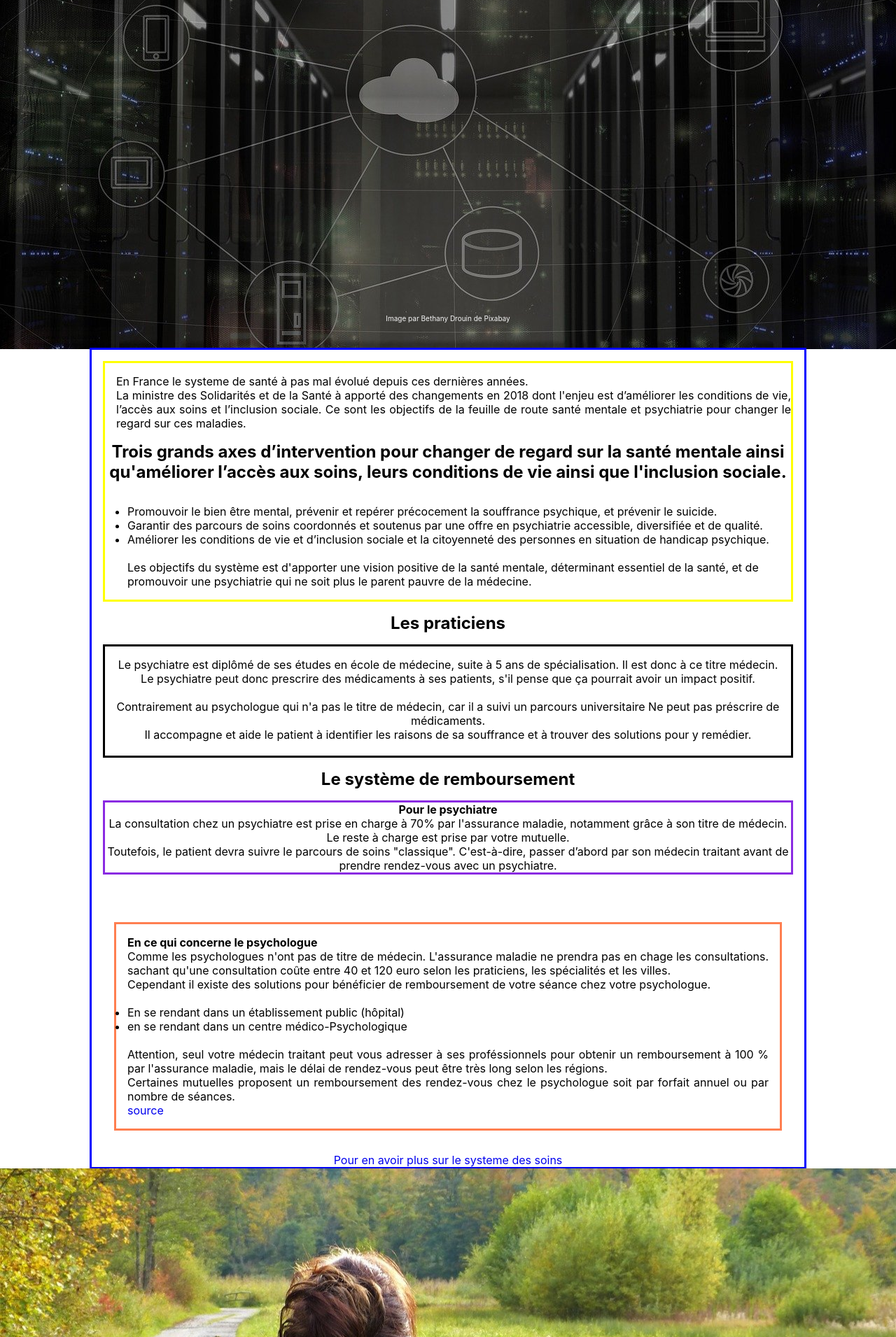
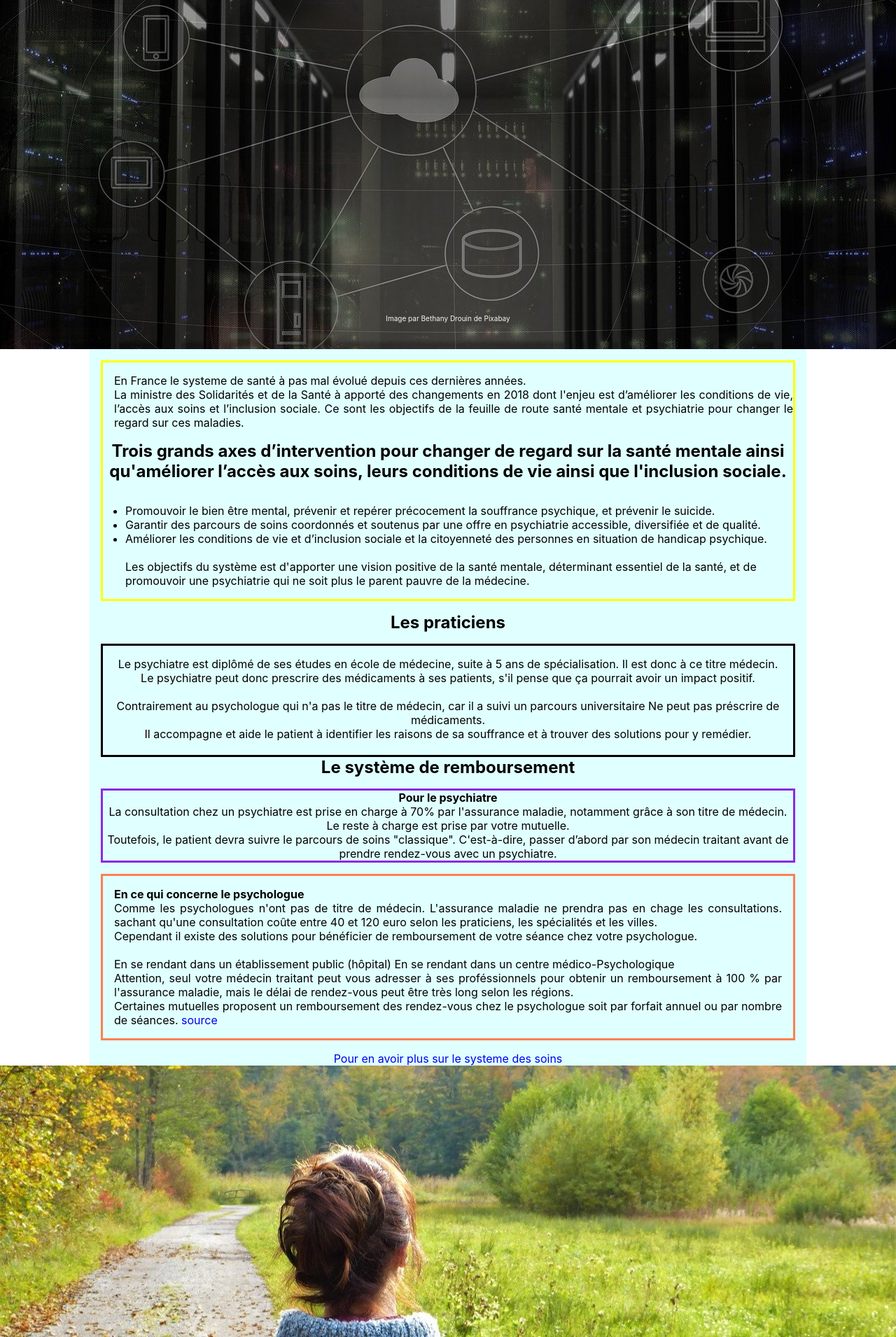
Before and after one commit to FranciscoKevin/Badmood, a PHP site: page /page_infoSysteme.php in a window 1280 px wide. Shown: the part 81-1992 px from the top of the page at 70% size. Run offline with PHP 8.4, Linux system fonts and the light colour scheme; some libraries are stand-ins or nearby versions.

Commit message:
Css systeme

```diff
--- a/infoSysteme.css
+++ b/infoSysteme.css
@@ -51,12 +51,13 @@ body {
 /* box contenu */
 .littleBody {
     display: inline-block;
+    background-color: lightcyan;
+    box-shadow: black;
     flex-direction: column;
     justify-content: center;
     align-items: center;
     width: 80%;
-    margin: -0.1em;
-    border: solid blue;
+    margin: 0em;
 }
 
 .introductionSysteme {
@@ -93,6 +94,7 @@ body {
 .diffPro {
     padding-top: 1em;
     margin: 1em;
+    margin-bottom: 0em;
     border: solid;
 }
 
@@ -104,7 +106,7 @@ body {
 .psychoRemb {
     text-align: justify;
     padding: 1em;
-    margin: 2em;
+    margin: 1em;
     border: solid coral;
 }
 
--- a/page_enfant.php
+++ b/page_enfant.php
@@ -59,7 +59,7 @@
                         gyroscope; picture-in-picture" allowfullscreen>
                         </iframe>
                         </div>
-                        <div class="videoText">
+                        <div class="videoText"><br>
                             <p>Vous pouvez retrouver des témoignages de personne souffrantes de troubles ou de
                                 leurs entourages <a href="https://fondationdouglas.qc.ca/temoignage/"><b>ici</b></a>.</p>
                         </div>
--- a/page_infoSysteme.php
+++ b/page_infoSysteme.php
@@ -67,7 +67,6 @@
                         rendez-vous avec un psychiatre.
                     </p>
             </div>
-            <br>
             <div class="psychoRemb">
                 <h4>En ce qui concerne le psychologue</h4>
                 <p>
@@ -78,17 +77,16 @@
                     <br>
                     Cependant il existe des solutions pour bénéficier de remboursement
                     de votre séance chez votre psychologue.<br><br>
-                    <ul>
-                        <li>En se rendant dans un établissement public (hôpital)</li>
-                        <li>en se rendant dans un centre médico-Psychologique</li>
-                    </ul><br>
+
+                    En se rendant dans un établissement public (hôpital)
+                    En se rendant dans un centre médico-Psychologique
+                    <br>
                     Attention, seul votre médecin traitant peut vous adresser à ses proféssionnels
                     pour obtenir un remboursement à 100 % par l'assurance maladie, mais le délai
                     de rendez-vous peut être très long selon les régions.
                     <br>
                     Certaines mutuelles proposent un remboursement des rendez-vous chez le psychologue
                     soit par forfait annuel ou par nombre de séances.
-                    <br>
                     <a href="https://www.aide-sociale.fr/psychologue-remboursement/">source</a>
                 </p>
             </div>
```
